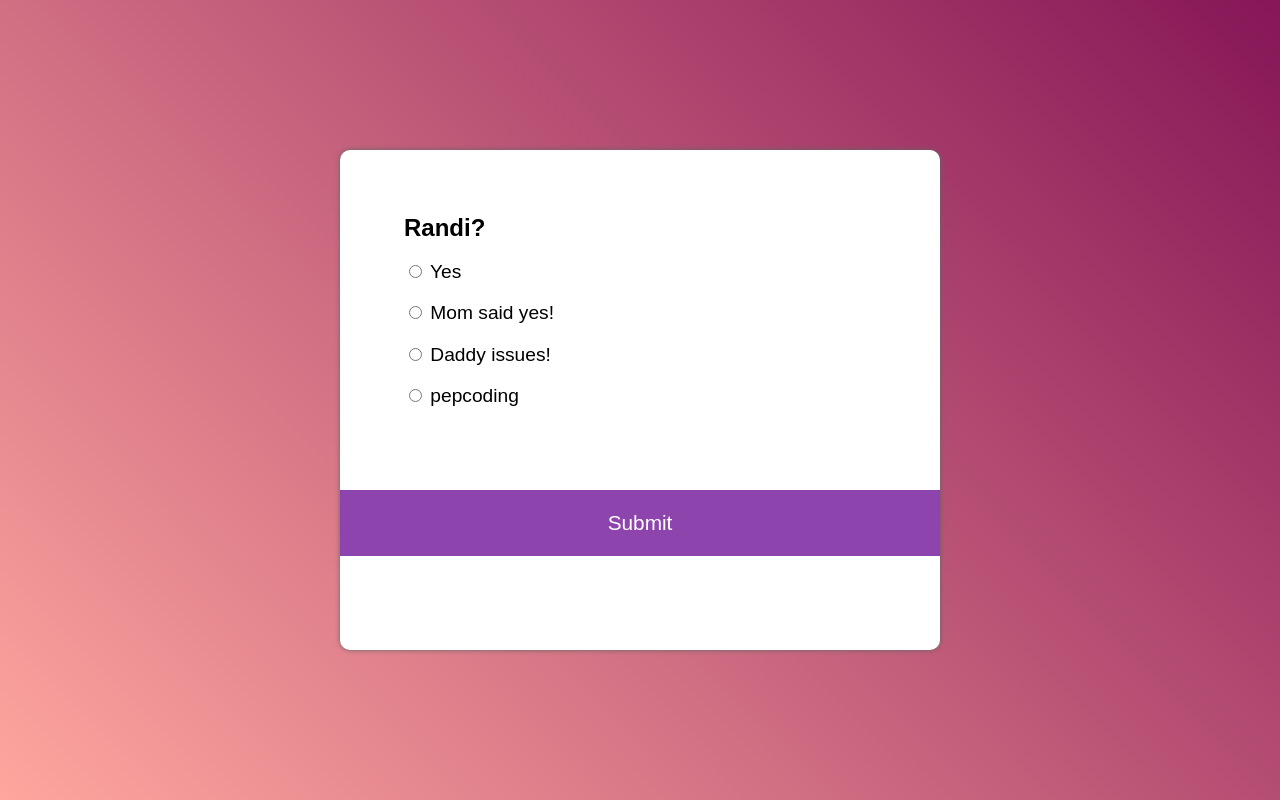
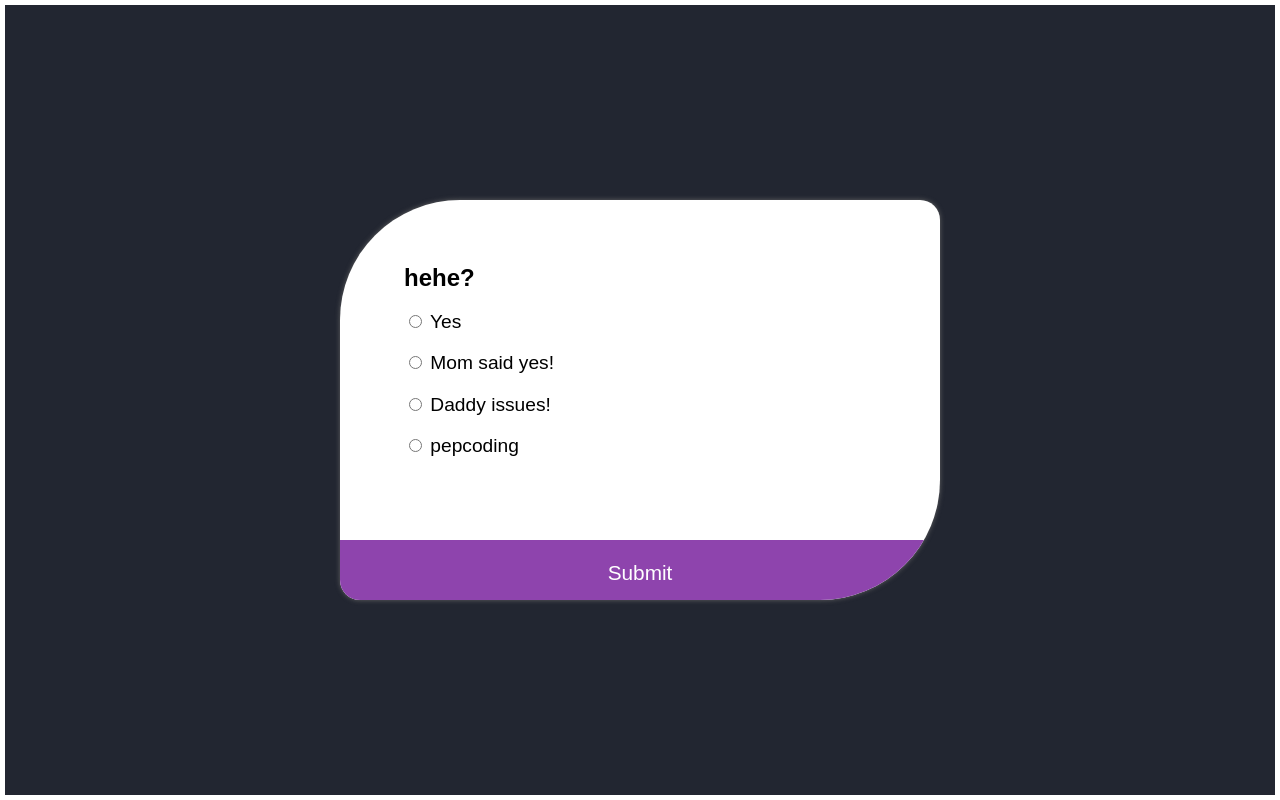
Before and after one commit to Priyanshu-cs11/QuizApp, a plain HTML site: page index.html in a window 1280 px wide. Drawn offline with Linux system fonts and the light colour scheme; a web font is replaced by a local one.

Commit message:
bg change

```diff
--- a/index.html
+++ b/index.html
@@ -3,17 +3,18 @@
     <head>
         <meta charset="UTF-8" />
         <meta name="viewport" content="width=device-width, initial-scale=1.0" />
-        <title>QuizApp Title</title>
+        <title>QuizApp</title>
         <link rel="stylesheet" href="style.css" />
         <script src="script.js" defer></script>
     </head>
     <body>
-        <audio autoplay id="myaudio" src="song.mp3">
+
+        <!-- <audio autoplay id="myaudio" src="song.mp3">
         </audio>
     <script>
         var audio = document.getElementById("myaudio");
         audio.volume = 0.1;
-    </script>
+    </script> -->
         <div class="quiz-container" id="quiz">
             <div class="quiz-header">
                 <h2 id="question">Question text</h2>
--- a/script.js
+++ b/script.js
@@ -1,6 +1,6 @@
 const quizData = [
     {
-        question: "Randi?",
+        question: "hehe?",
         a: "Yes",
         b: "Mom said yes!",
         c: "Daddy issues!",
--- a/style.css
+++ b/style.css
@@ -4,8 +4,8 @@
 }
 
 body {
-    background-color: #ffa69e;
-    background-image: linear-gradient(45deg, #ffa69e 0%, #861657 100%);
+    /* background-color: #F1F0F0; */
+    background-image: url("untitled.jpg")   ;
     display: flex;
     align-items: center;
     justify-content: center;
@@ -16,12 +16,12 @@ body {
 
 .quiz-container {
     background-color: white;
-    border-radius: 10px;
+    border-radius: 120px 20px 120px 20px;
     overflow: hidden;
     box-shadow: 0 0 5px rgba(100, 100, 100, 1);
     width: 600px;
     max-width: 100%;
-    height: 500px;
+    height: 400px;
 }
 
 .quiz-header {
@@ -60,3 +60,8 @@ ul li {
 ul li label {
     cursor: pointer;
 }
+
+body {
+    border: 5px solid rgb(255, 255, 255);
+    border-radius: 0px;
+    }
```
Also changed, not shown: untitled.jpg (added).
